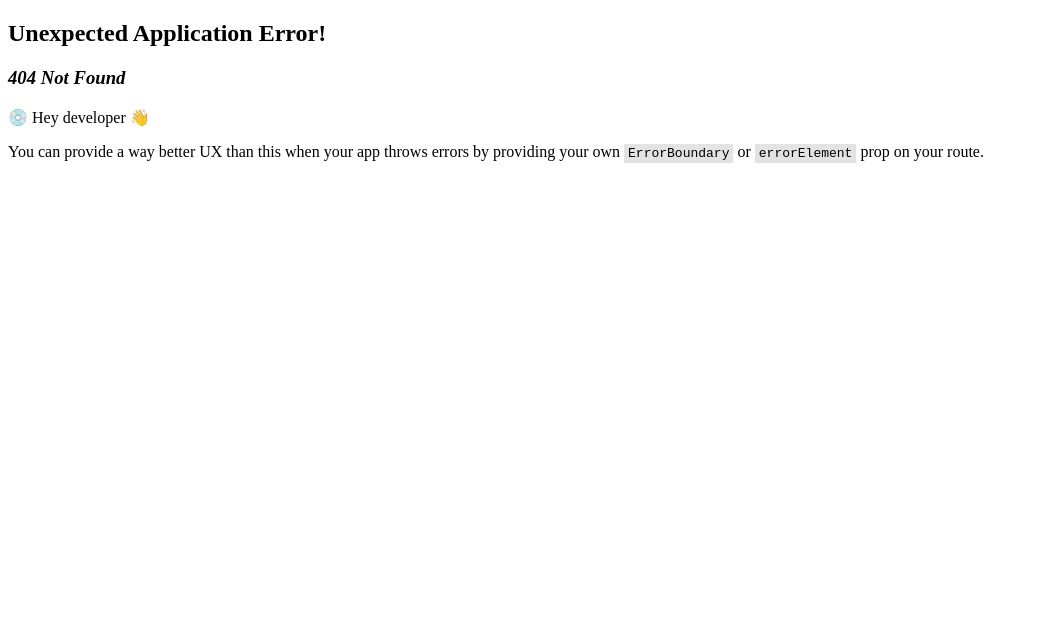
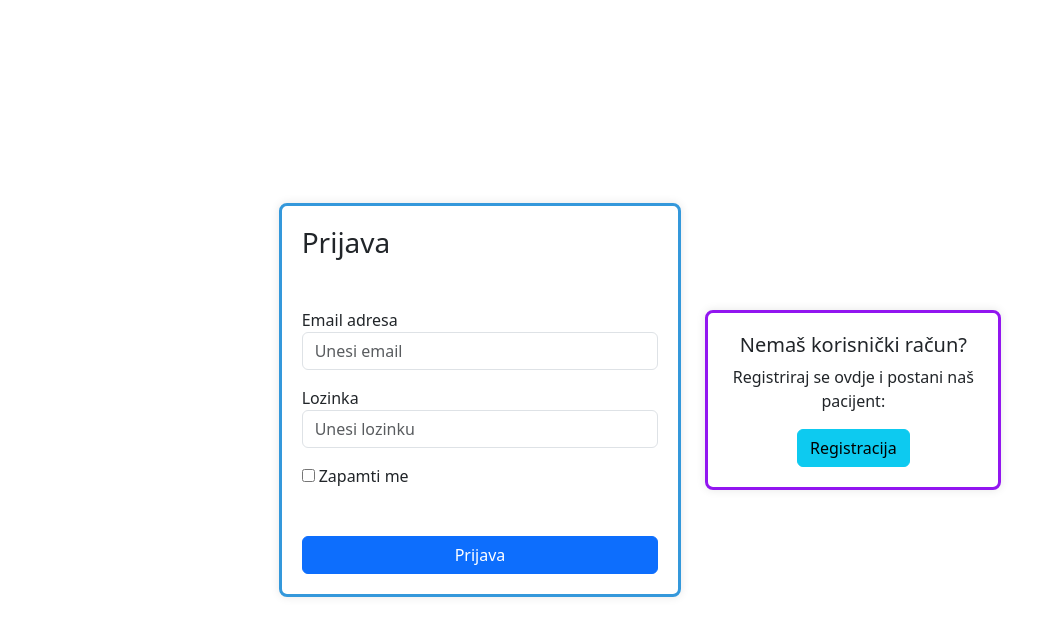
Before and after one commit to EmaBadurina1/Proginator, a React (Create React App) app in the folder IzvorniKod/frontend/: page /login in a window 1280 px wide. Before the commit this address had no page. Shown: the top 636 px of the page, without its empty margins (0-1057 px from the left). Built offline with nearby package versions, Linux system fonts and the light colour scheme.

Commit message:
login i register pagevi

```diff
--- a/IzvorniKod/frontend/package.json
+++ b/IzvorniKod/frontend/package.json
@@ -3,6 +3,7 @@
   "version": "0.1.0",
   "private": true,
   "dependencies": {
+    "bootstrap": "^5.3.2",
     "react": "^18.2.0",
     "react-dom": "^18.2.0",
     "react-router-dom": "^6.17.0",
--- /dev/null
+++ b/IzvorniKod/frontend/src/App.js
@@ -0,0 +1,20 @@
+import React from "react";
+import "./App.css";
+import { Route, Routes } from "react-router-dom";
+
+import Registration from "./pages/Registration";
+import Login from "./pages/Login";
+import Home from "./pages/Home";
+
+function App() {
+  return (
+    <Routes>
+      <Route exact path="/" element={<Login />} />
+      <Route path="/login" element={<Login />} />
+      <Route path="/registration" element={<Registration />} />
+      <Route path="/home" element={<Home />} />
+    </Routes>
+  );
+}
+
+export default App;
--- a/IzvorniKod/frontend/src/components/Button.js
+++ b/IzvorniKod/frontend/src/components/Button.js
@@ -1,9 +1,7 @@
 import "Button.css";
 
 const Button = () => {
-   return (
-      <button>Button</button>
-   );
-}
+  return <button>Button</button>;
+};
 
 export default Button;
--- a/IzvorniKod/frontend/src/index.js
+++ b/IzvorniKod/frontend/src/index.js
@@ -1,27 +1,14 @@
-import React from 'react';
-import ReactDOM from 'react-dom/client';
-import {
-  createBrowserRouter,
-  RouterProvider
-} from "react-router-dom";
-import Home from './pages/Home';
+import React from "react";
+import ReactDOM from "react-dom/client";
+import App from "./App";
+import { BrowserRouter } from "react-router-dom";
+import "../node_modules/bootstrap/dist/css/bootstrap.min.css";
 
-const router = createBrowserRouter([
-  {
-    path: "/",
-    element: <Home />
-  },
-  {
-    path: "/some-thing-else",
-    element: (
-      <div>
-        <h1>Something else</h1>
-      </div>
-    )
-  }
-]);
-
-const root = ReactDOM.createRoot(document.getElementById('root'));
+const root = ReactDOM.createRoot(document.getElementById("root"));
 root.render(
-  <RouterProvider router={router} />
+  <React.StrictMode>
+    <BrowserRouter>
+      <App />
+    </BrowserRouter>
+  </React.StrictMode>
 );
--- /dev/null
+++ b/IzvorniKod/frontend/src/pages/Login.css
@@ -0,0 +1,17 @@
+.h-full {
+  height: 100vh;
+}
+
+.login-border {
+  border: 3px solid #3498db;
+  border-radius: 8px;
+  padding: 20px;
+  box-shadow: 0 0 10px rgba(0, 0, 0, 0.1);
+}
+
+.registration-border {
+   border: 3px solid #9216f0;
+   border-radius: 8px;
+   padding: 20px;
+   box-shadow: 0 0 10px rgba(0, 0, 0, 0.1);
+ }
--- /dev/null
+++ b/IzvorniKod/frontend/src/pages/Login.js
@@ -0,0 +1,63 @@
+/* eslint-disable jsx-a11y/anchor-is-valid */
+import React, { Component } from "react";
+import "./Login.css"
+
+export default class Login extends Component {
+  render() {
+    return (
+      <div className="container-fluid">
+        <div className="row align-items-center justify-content-center h-full">
+          <div className="col-4">
+            <form className="login-border">
+              <h3>Prijava</h3>
+
+              <div className="mb-3 mt-5">
+                <label>Email adresa</label>
+                <input
+                  type="email"
+                  className="form-control"
+                  placeholder="Unesi email"
+                />
+              </div>
+              <div className="mb-3">
+                <label>Lozinka</label>
+                <input
+                  type="password"
+                  className="form-control"
+                  placeholder="Unesi lozinku"
+                />
+              </div>
+              <div className="mb-5">
+                <div className="custom-control custom-checkbox">
+                  <input
+                    type="checkbox"
+                    className="custom-control-input"
+                    id="customCheck1"
+                  />
+                  <label
+                    className="custom-control-label ms-1"
+                    htmlFor="customCheck1"
+                  >
+                    Zapamti me
+                  </label>
+                </div>
+              </div>
+              <div className="d-grid">
+                <button type="submit" className="btn btn-primary w-auto">
+                  Prijava
+                </button>
+              </div>
+            </form>
+          </div>
+          <div className="col-3">
+            <div className="registration-border text-center">
+                <h5>Nemaš korisnički račun?</h5>
+                <p>Registriraj se ovdje i postani naš pacijent:</p>
+                <a href="/registration" class="btn btn-info">Registracija</a>
+            </div>
+          </div>
+        </div>
+      </div>
+    );
+  }
+}
--- /dev/null
+++ b/IzvorniKod/frontend/src/pages/Registration.css
@@ -0,0 +1,12 @@
+.h-full {
+   height: 100vh;
+ }
+
+
+
+ .registration-border {
+    border: 3px solid #9216f0;
+    border-radius: 8px;
+    padding: 20px;
+    box-shadow: 0 0 10px rgba(0, 0, 0, 0.1);
+  }
--- /dev/null
+++ b/IzvorniKod/frontend/src/pages/Registration.js
@@ -0,0 +1,60 @@
+import React, { Component } from "react";
+
+export default class Registration extends Component {
+  render() {
+    return (
+      <div className="container-fluid">
+        <div className="row align-items-center justify-content-center h-full">
+          <div className="col-6">
+            <form className="registration-border">
+              <h3>Registracija - novi pacijent</h3>
+
+              <div className="mb-3 mt-3">
+                <label>Ime</label>
+                <input type="text" className="form-control" placeholder="Ime" />
+              </div>
+              <div className="mb-3">
+                <label>Prezime</label>
+                <input
+                  type="text"
+                  className="form-control"
+                  placeholder="Prezime"
+                />
+              </div>
+              <div className="mb-3">
+                <label>MBO</label>
+                <input
+                  type="text"
+                  className="form-control"
+                  placeholder="Unesi matični broj osiguranika"
+                />
+              </div>
+              <div className="mb-3">
+                <label>Email adresa</label>
+                <input
+                  type="email"
+                  className="form-control"
+                  placeholder="Unesi email"
+                />
+              </div>
+              <div className="mb-5">
+                <label>Lozinka</label>
+                <input
+                  type="password"
+                  className="form-control"
+                  placeholder="Unesi lozinku"
+                />
+              </div>
+              <div className="d-flex justify-content-end">
+                <a href="/login" class="btn btn-secondary">Odustani</a>
+                <button type="submit" className="btn btn-primary ms-3">
+                  Registracija
+                </button>
+              </div>
+            </form>
+          </div>
+        </div>
+      </div>
+    );
+  }
+}
```
Also changed, not shown: IzvorniKod/frontend/src/pages/Home.js (+7 -7 lines), IzvorniKod/frontend/src/App.css (added), 2 other files (tests, documents, lock files or other folders).
